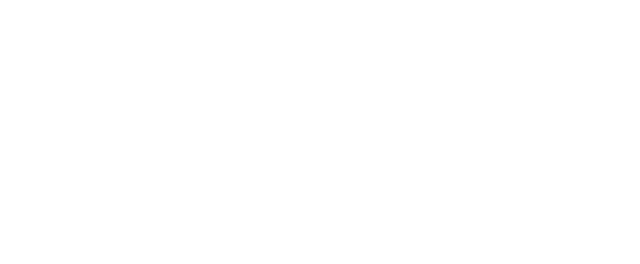
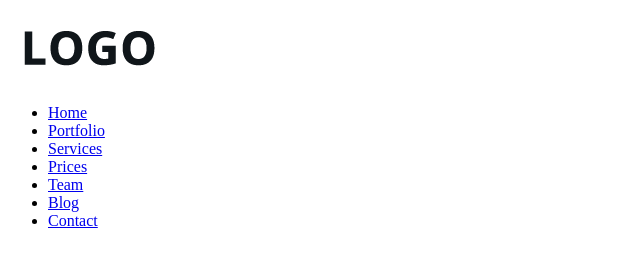
Before and after one commit to saidiii111/Template-1-new, a plain HTML site: page index.html in a window 1280 px wide. Shown: the whole page, without its empty margins (0-640 px from the left). Drawn offline with Linux system fonts and the light colour scheme.

Commit message:
working in the Header

```diff
--- a/index.html
+++ b/index.html
@@ -1,30 +1,29 @@
 <html>
+
 <head>
-<meta charset="utf-8">
-<meta name="keywords" content="">
-<meta name="description" content="">
-<title> HTML CSS TEMPLATE! </title>
-
+    <meta charset="utf-8" />
+    <meta name="keywords" content="" />
+    <meta name="description" content="" />
+    <title>HTML CSS TEMPLATE!</title>
 </head>
 
 <body>
-
     <!-- Header -->
     <div class="header">
         <div class="logo">
-
+            <img src="images/logo.webp" alt="Logo Image" />
         </div>
         <ul class="nav">
+            <li><a href="#">Home</a></li>
+            <li><a href="#">Portfolio</a></li>
+            <li><a href="#">Services</a></li>
+            <li><a href="#">Prices</a></li>
+            <li><a href="#">Team</a></li>
+            <li><a href="#">Blog</a></li>
+            <li><a href="#">Contact</a></li>
 
         </ul>
-
-
-
-
-
     </div>
-
-
 </body>
 
 </html>
```
Lines whose indentation alone changed are shown as unchanged.
